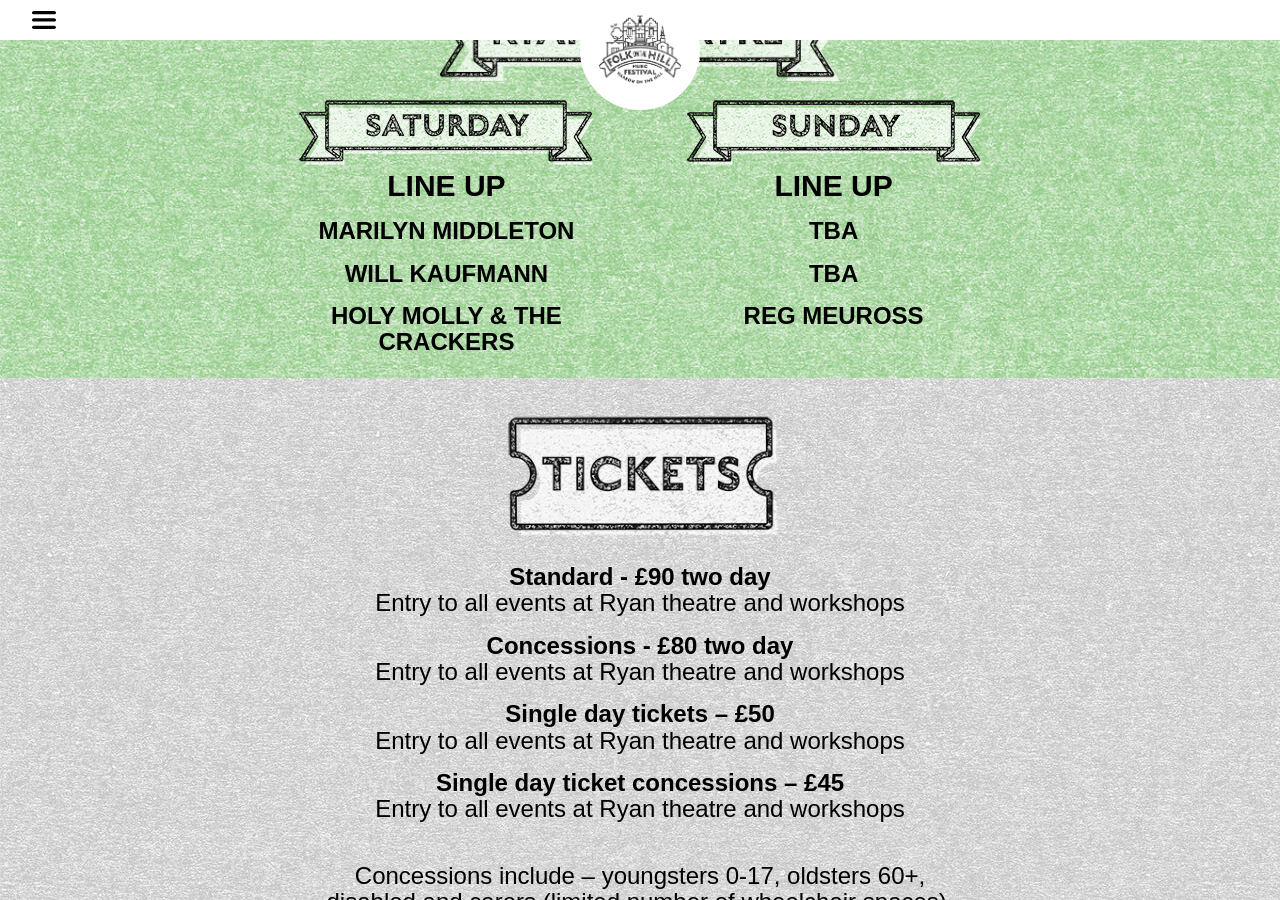
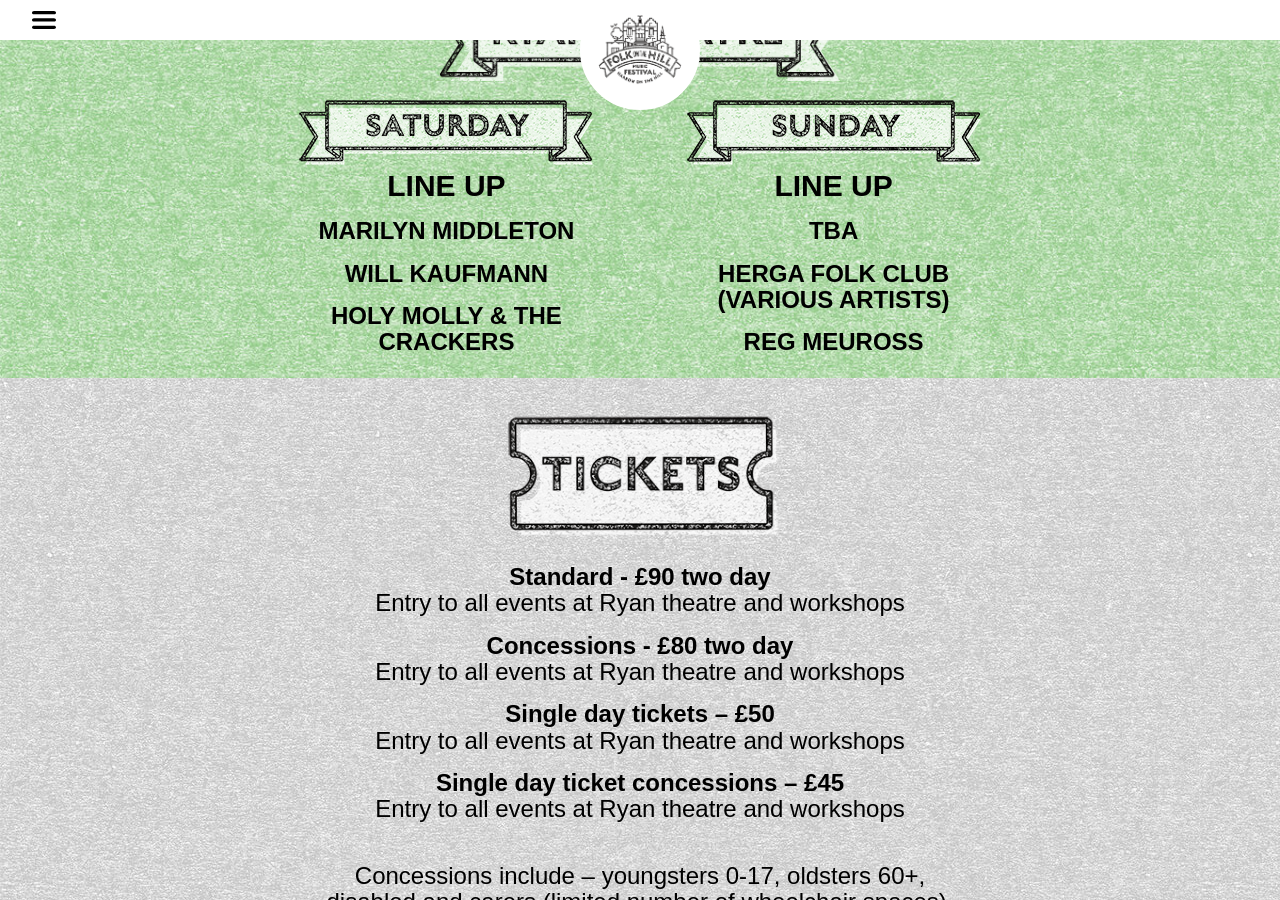
Before and after one commit to javpet/folk-on-the-hill, a Jekyll site: the page built from index.html, in a window 1280 px wide and 900 px high, scrolled down 1036 px. Built offline with Jekyll 4.4.1, drawn with Linux system fonts in a browser that asks for light colours; some web fonts are replaced.

Commit message:
Update lineup.yml

```diff
--- a/_data/lineup.yml
+++ b/_data/lineup.yml
@@ -3,5 +3,5 @@
 lineup_artist_3: Holy Molly & The Crackers
 
 lineup_artist_4: TBA
-lineup_artist_5: TBA
+lineup_artist_5: Herga Folk Club (various artists)
 lineup_artist_6: Reg Meuross
```
